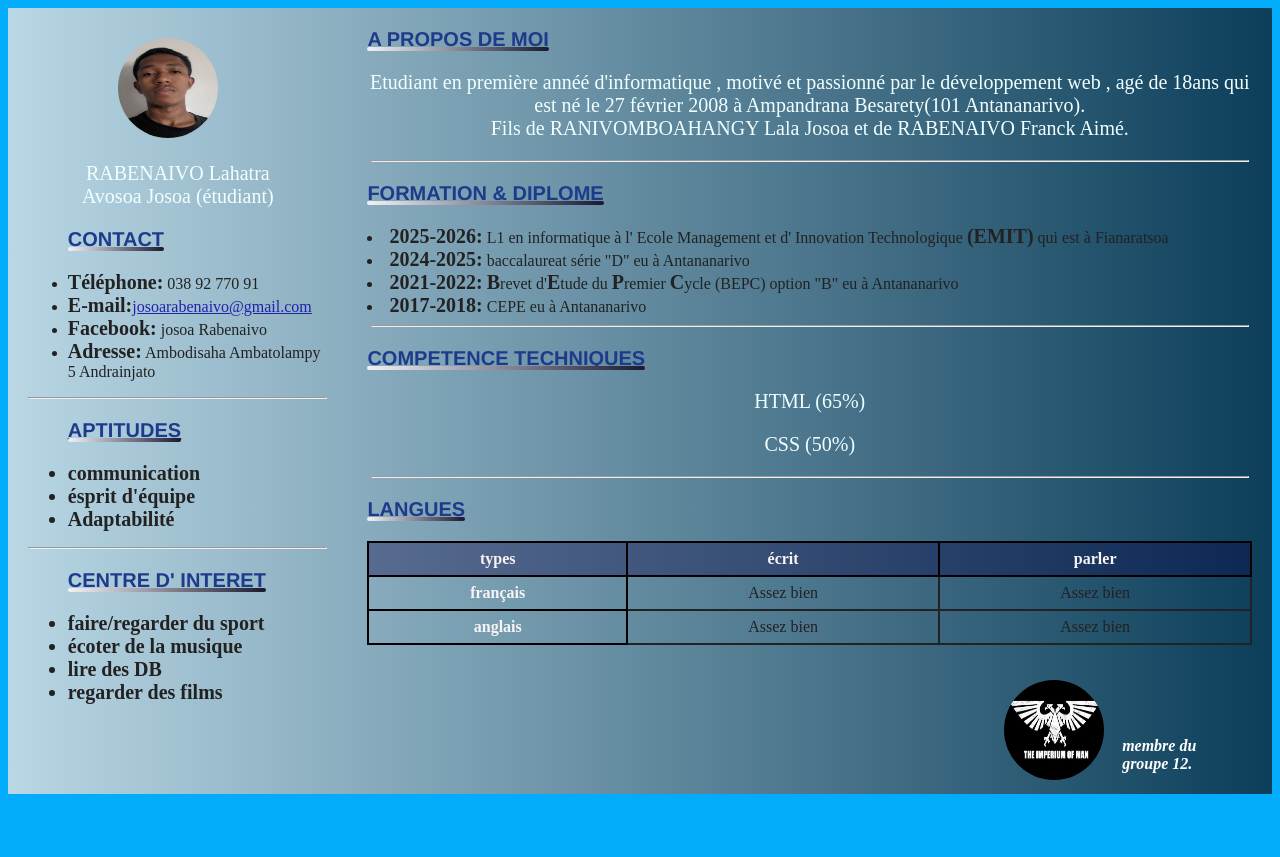
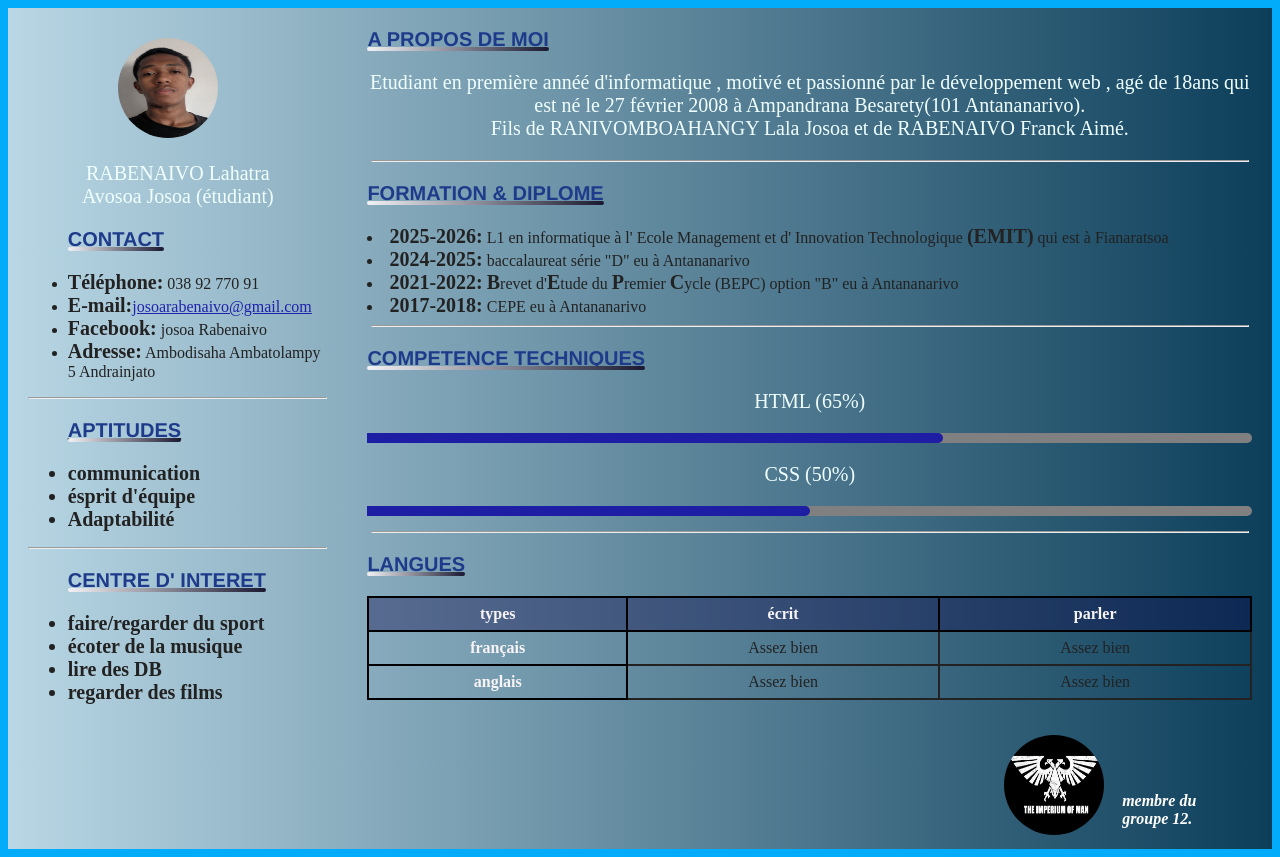
Before and after one commit to BoniRZ/GR12-PROJECT-Original, a plain HTML site: page josoa.cv/josoa.html/lahatra.html in a window 1280 px wide. Before the commit the page ends 816 px from the top, so only its background shows below. Drawn offline with Linux system fonts and the light colour scheme.

Commit message:
Changement de class et modification

```diff
--- a/josoa.cv/josoa.css/style1.css
+++ b/josoa.cv/josoa.css/style1.css
@@ -92,19 +92,18 @@ strong{
 body{
     min-height: 100vh;
 }
-.skill{
+.branche{
     margin-bottom: 15px;
 }
-.progress{
+.croire{
     width: 100%;
     height: 10px;
     background-color: grey;
     border-radius:  0 5px 5px 0;
 }
-.progress-bar{
+.croire-bar{
     height: 10px;
     border-radius: 0 5px 5px 0 ;
-    animation: fill 2s ease-in-out;
 }
 .html{
     width: 65%;
```
